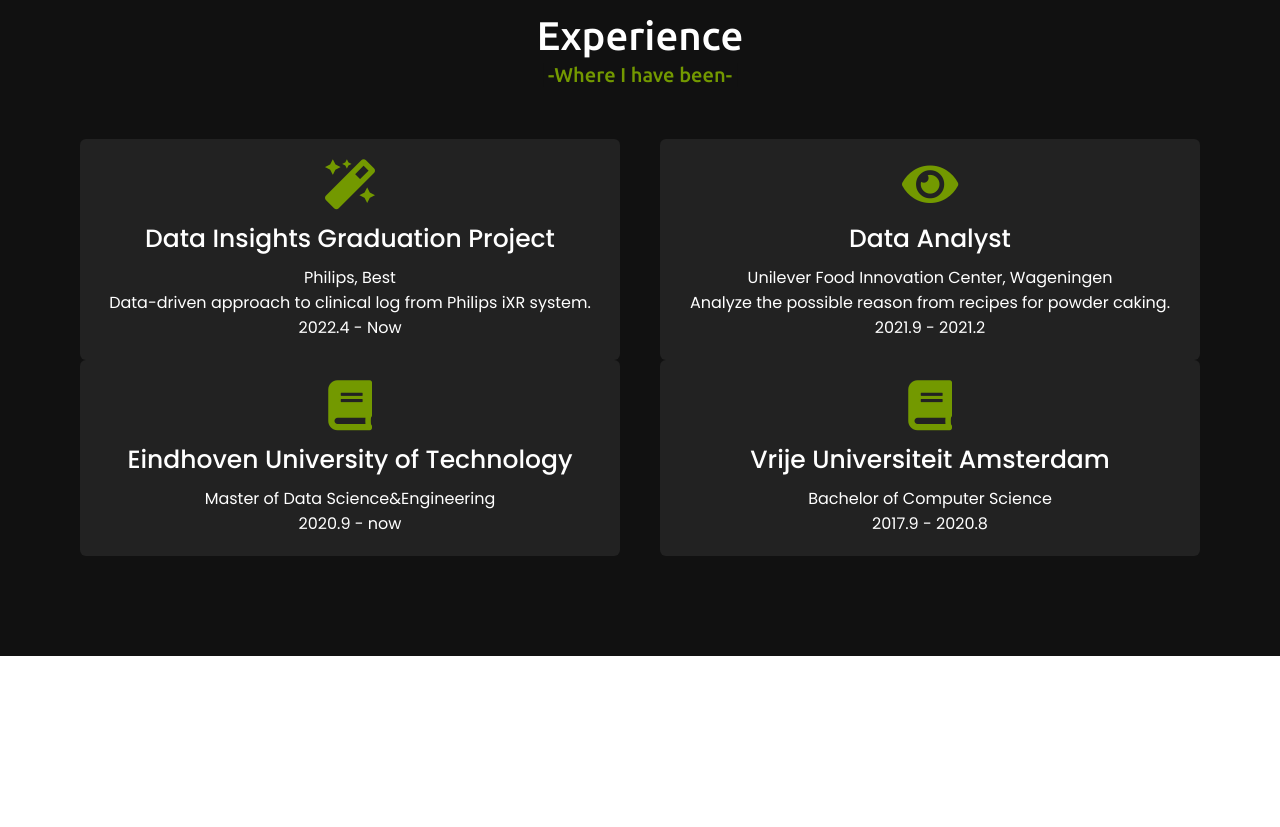
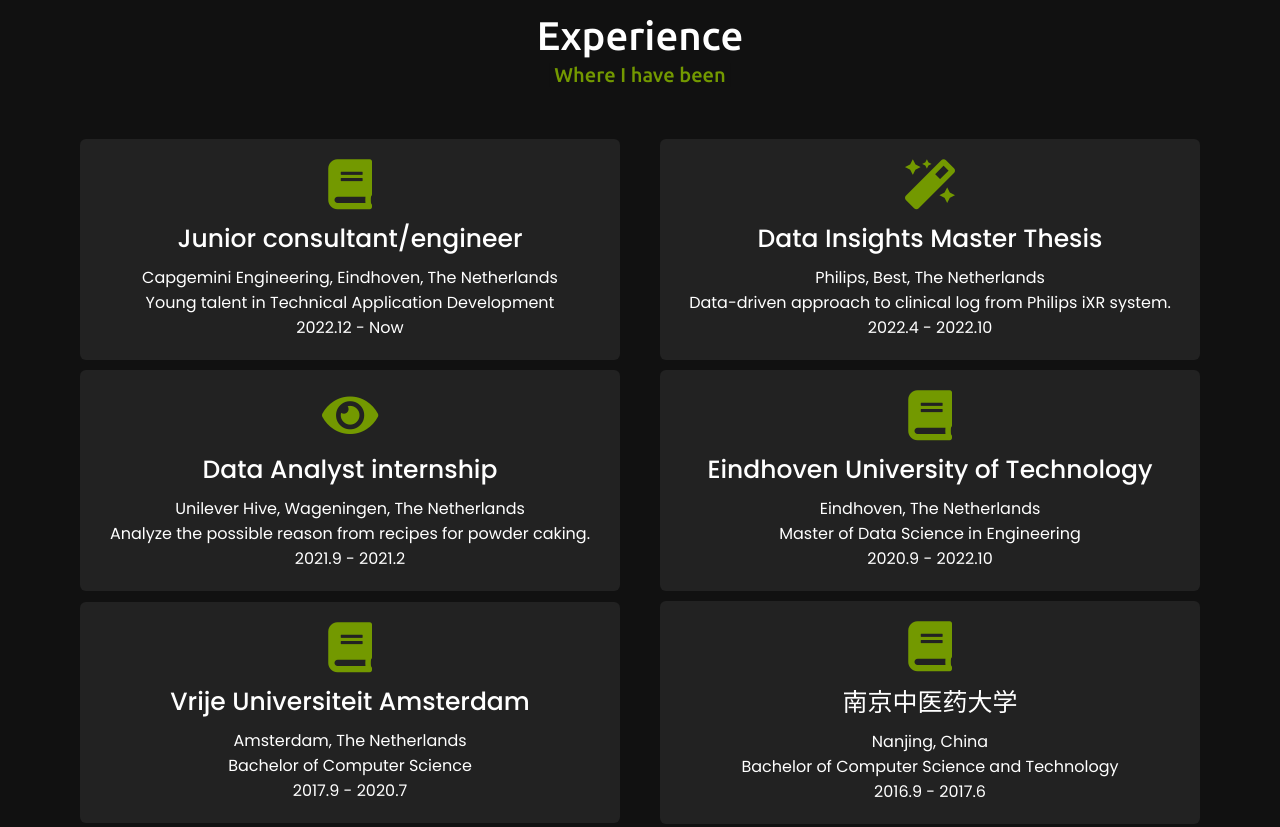
Before and after one commit to neptunetang/neptunetang.github.io, a plain HTML site: page index.html in a window 1280 px wide. Shown: the part 1620-2447 px from the top of the page. Before the commit the page ends 2276 px from the top, so only its background shows below. Drawn offline with nearby package versions, Linux system fonts and the light colour scheme.

Commit message:
add new 'project'  section, update working experience

```diff
--- a/index.html
+++ b/index.html
@@ -40,7 +40,7 @@
                 <li><a href="#about" class="menu-btn">About</a></li>
                 <li><a href="#education" class="menu-btn">Experience</a></li>
                 <!-- <li><a href="#volunteer" class="menu-btn">Volunteer</a></li> -->
-                <li><a href="vcp_project/index.html">Project</a></li>
+                <li><a href="#Project">Project</a></li>
 
             </ul>
             <ul class="menu">
@@ -90,18 +90,27 @@
             <div class="serv-content">
                 <div class="card">
                     <div class="box">
+                        <i class="fas fa-book"></i>
+                        <div class="text">Junior consultant/engineer</div>
+                        <p>Capgemini Engineering, Eindhoven, The Netherlands</p>
+                        <p>Young talent in Technical Application Development</p>
+                        <p>2022.12 - Now</p>
+                    </div>
+                </div>
+                <div class="card">
+                    <div class="box">
                         <i class="fas fa-magic"></i>
-                        <div class="text">Data Insights Graduation Project</div>
-                        <p>Philips, Best</p>
+                        <div class="text">Data Insights Master Thesis</div>
+                        <p>Philips, Best, The Netherlands</p>
                         <p>Data-driven approach to clinical log from Philips iXR system.</p>
-                        <p>2022.4 - Now</p>
+                        <p>2022.4 - 2022.10</p>
                     </div>
                 </div>
                 <div class="card">
                     <div class="box">
                         <i class="fas fa-eye"></i>
-                        <div class="text">Data Analyst</div>
-                        <p>Unilever Food Innovation Center, Wageningen</p>
+                        <div class="text">Data Analyst internship</div>
+                        <p>Unilever Hive, Wageningen, The Netherlands</p>
                         <p>Analyze the possible reason from recipes for powder caking.</p>
                         <p>2021.9 - 2021.2</p>
                     </div>
@@ -110,20 +119,42 @@
                     <div class="box">
                         <i class="fas fa-book"></i>
                         <div class="text">Eindhoven University of Technology</div>
-                        <p>Master of Data Science&Engineering</p>
-                        <p>2020.9 - now</p>
+                        <p>Eindhoven, The Netherlands</p>
+                        <p>Master of Data Science in Engineering</p>
+                        <p>2020.9 - 2022.10</p>
                     </div>
                 </div>
                 <div class="card">
                     <div class="box">
                         <i class="fas fa-book"></i>
                         <div class="text">Vrije Universiteit Amsterdam</div>
+                        <p>Amsterdam, The Netherlands</p>
                         <p>Bachelor of Computer Science</p>
-                        <p>2017.9 - 2020.8</p>
+                        <p>2017.9 - 2020.7</p>
                     </div>
                 </div>
+
+                <div class="card">
+                    <div class="box">
+                        <i class="fas fa-book"></i>
+                        <div class="text">南京中医药大学</div>
+                        <p>Nanjing, China</p>
+                        <p>Bachelor of Computer Science and Technology</p>
+                        <p>2016.9 - 2017.6</p>
+                    </div>
+                </div>
+
                </div>
             </div>
+        </div>
+    </section>
+
+    <!-- about section start -->
+    <section class="Project" id="Project">
+        <div class="max-width">
+            <h2 class="title">Demonstrative project</h2>
+            <p>working in progress</p>
+            <p><a href="vcp_project/index.html">visualization project covid demo</a></p>
         </div>
     </section>
 
--- a/style.css
+++ b/style.css
@@ -177,8 +177,6 @@
     z-index:1;
 }
 
-
-
 .home .max-width{
   width: 100%;
   display: flex;
@@ -276,7 +274,7 @@
 .education .title::after,
 .teams .title::after{
     background: #111;
-    content: "-Where I have been-";
+    content: "Where I have been";
 }
 .education .serv-content .card{
     width: calc(50% - 20px);
@@ -286,6 +284,7 @@
     padding: 20px 25px;
     cursor: pointer;
     transition: all 0.3s ease;
+    margin-bottom: 10px;
 }
 .education .serv-content .card:hover{
     background: #739900;
@@ -308,6 +307,11 @@
     font-size: 25px;
     font-weight: 500;
     margin: 10px 0 7px 0;
+}
+
+/* project start */
+.Project .title::after{
+    content: "something interesting about my work";
 }
 
 
```
